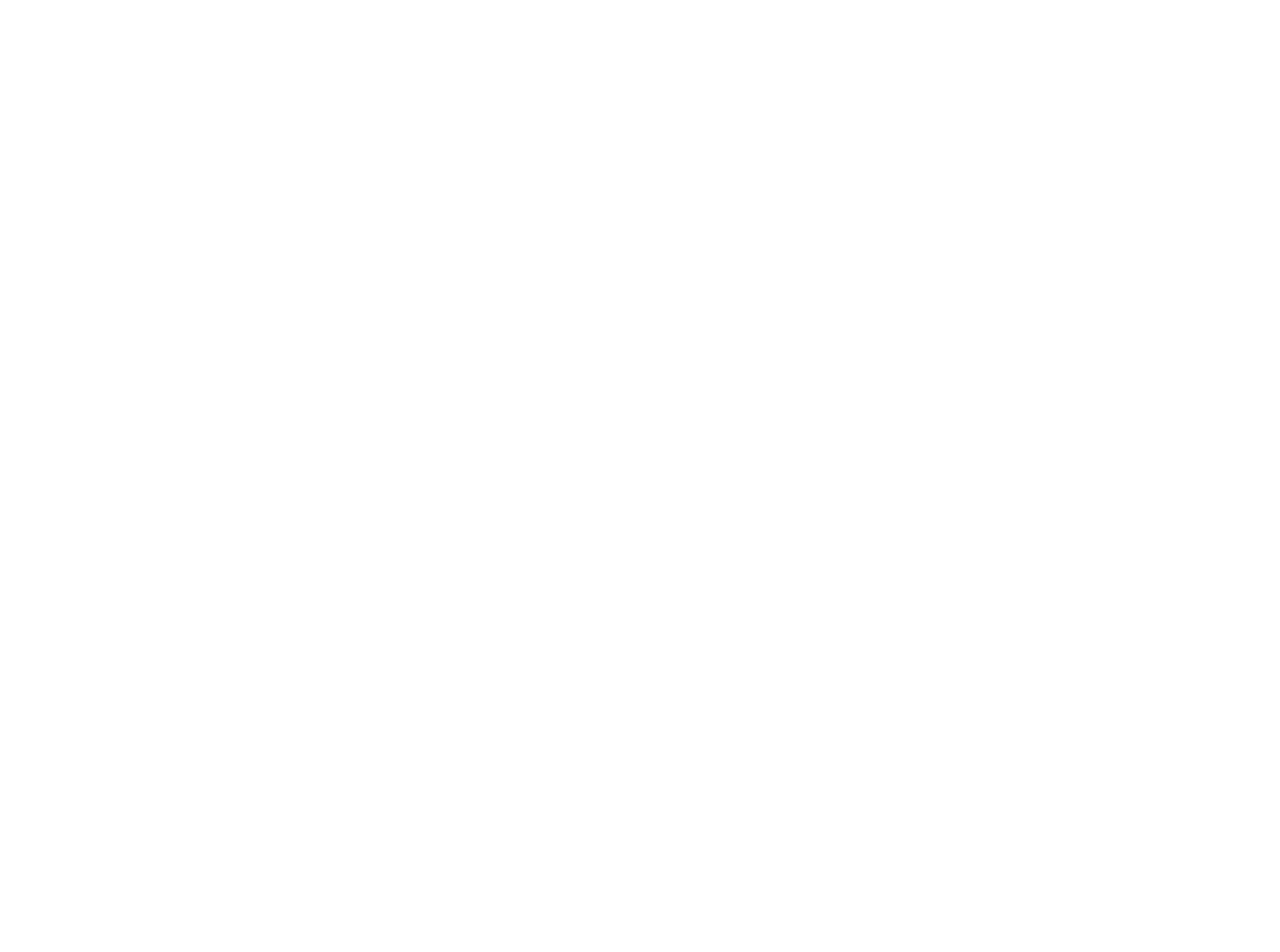
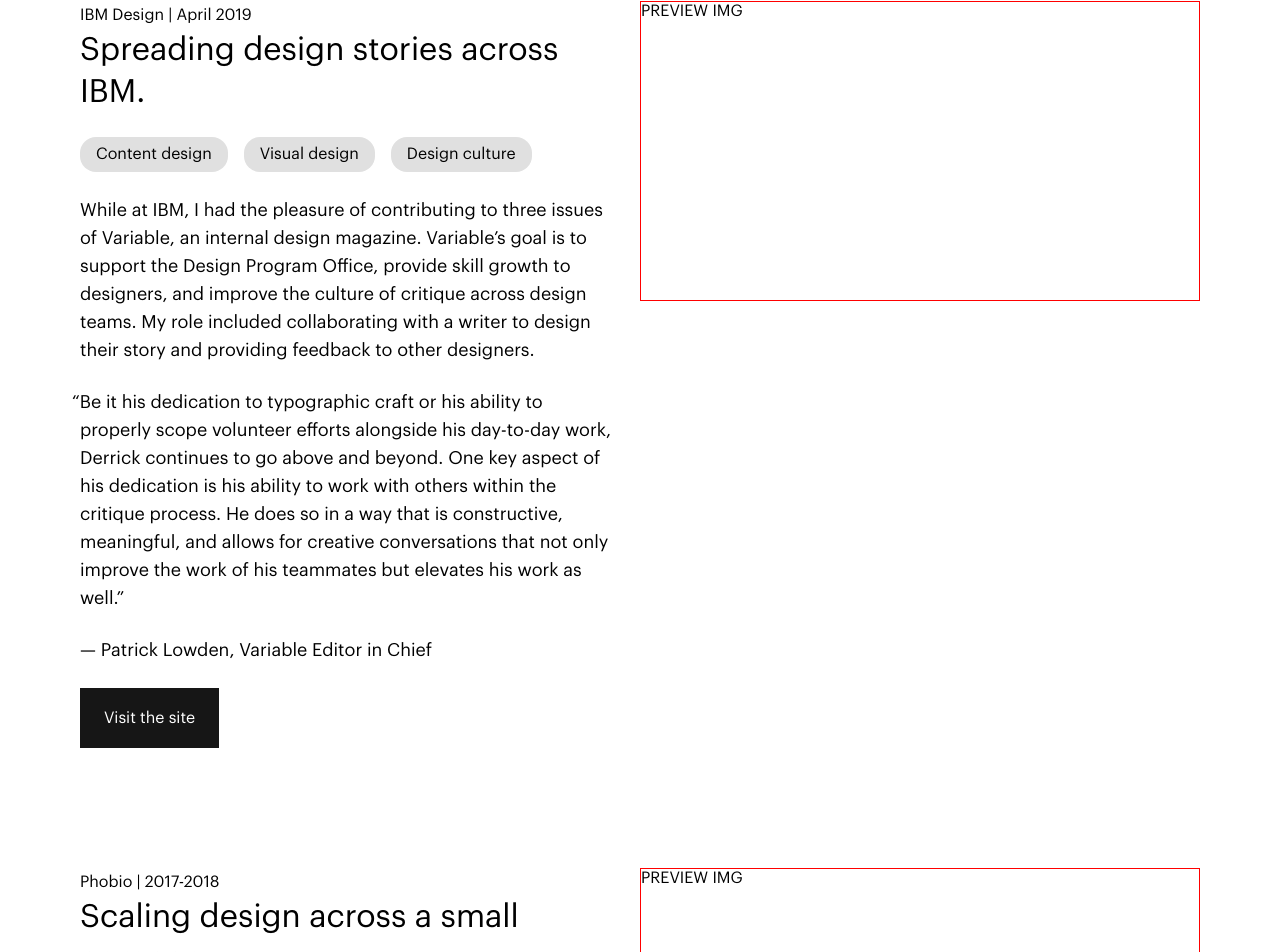
Before and after one commit to carynligon/d-portfolio, a Nuxt app: page /other in a window 1280 px wide. Shown: the part 1357-2309 px from the top of the page. Before the commit the page ends 1067 px from the top, so only its background shows below. Built offline with nearby package versions, Linux system fonts and the light colour scheme.

Commit message:
other page

```diff
--- a/components/BottomNav.vue
+++ b/components/BottomNav.vue
@@ -56,7 +56,7 @@
 <style>
 .bottom-nav-links {
   display: flex;
-  margin-top: 2.5rem;
+  margin-top: 5rem;
   padding: 0;
 }
 .bottom-nav-links a {
--- a/components/Footer.vue
+++ b/components/Footer.vue
@@ -33,7 +33,7 @@
 .footer-nav {
   --width: 12;
   align-items: center;
-  margin-top: 8.625rem;
+  margin-top: 7.5rem;
   margin-bottom: var(--spacer-xl);
   padding-left: 0;
 }
--- a/components/ProjectMenu.vue
+++ b/components/ProjectMenu.vue
@@ -31,4 +31,12 @@
   height: 480px;
   --width: 6;
 }
+.project-menu a {
+  position: relative;
+}
+.project-menu a::before {
+  background-color: red;
+  content: '';
+  display: block;
+}
 </style>
--- a/components/ProjectPreview.vue
+++ b/components/ProjectPreview.vue
@@ -1,15 +1,28 @@
 <template>
   <div class="container">
-    <div class="content-left column">
-      <p>{{copy.company}} | {{copy.date}}</p>
+    <div class="content left column">
+      <p class="date">{{copy.company ? `${copy.company} | ` : ''}}{{copy.date}}</p>
       <h2>{{copy.title}}</h2>
-      <div class="tag" v-for="(tag, index) in copy.tags" :key="'tag-' + index">
-        <span>{{tag}}</span>
+      <div class="tags">
+        <span v-for="(tag, index) in copy.tags" :key="'tag-' + index">{{tag}}</span>
       </div>
-      <p v-for="(paragraph, index) in copy.paragraphs" :key="'project-p-' + index"</p>
-      <a v-if="copy.link" :href="copy.link">Visit the site</a>
+      <div v-for="(paragraph, index) in copy.paragraphs" :key="'project-p-' + index">
+        <p v-bind:class="{quote: paragraph.withQuote}" v-if="paragraph.text">{{paragraph.text}}</p>
+        <ul v-if="paragraph.list">
+          <li v-for="(item, index) in paragraph.list" :key="'list-item-' + index">{{item}}</li>
+        </ul>
+      </div>
+      <div v-if="copy.contact">
+        <p>{{copy.contact.text}}</p>
+        <a
+          v-for="(teammate, index) in copy.contact.teammates"
+          :key="'teammate-' + index"
+          :href="teammate.link"
+        >{{teammate.name}}{{index !== copy.contact.teammates.length - 1 ? ', ' : ''}}</a>
+      </div>
+      <a class="visit-link" v-if="copy.link" :href="copy.link">Visit the site</a>
     </div>
-    <div class="content-right column">
+    <div class="content column">
       <div class="preview-image">PREVIEW IMG</div>
     </div>
   </div>
@@ -33,8 +46,59 @@
 </script>
 
 <style scoped>
-/* h2 {
-  font-size: var(--font-size-h2);
-  font-weight: 400;
-} */
+.container {
+  margin-top: 7.5rem;
+}
+.content {
+  --width: 6;
+}
+.content.left {
+  padding-right: var(--spacer-md);
+}
+.date {
+  font-size: var(--font-size-body-sm);
+  margin-top: 0;
+}
+h2 {
+  margin-bottom: var(--spacer-md);
+}
+.tags {
+  display: flex;
+  flex-wrap: wrap;
+  margin-bottom: calc(var(--spacer-xs) * -1);
+}
+.tags span {
+  background-color: var(--gray);
+  border-radius: 1rem;
+  margin-right: 1rem;
+  margin-bottom: var(--spacer-xs);
+  padding: var(--spacer-xs) 1rem;
+}
+p {
+  margin-top: var(--spacer-md);
+}
+.quote:first-letter,
+.quote::first-letter {
+  margin-left: calc(var(--spacer-xs) * -1);
+}
+.preview-image {
+  border: 1px solid red;
+  height: 300px;
+  width: 100%;
+}
+.visit-link {
+  background-color: var(--black);
+  color: #fff;
+  display: inline-block;
+  font-size: var(--font-size-md);
+  margin-top: var(--spacer-md);
+  padding: 1rem var(--spacer-md);
+}
+ul {
+  list-style-type: disc;
+  padding: var(--spacer-md) 0 0 var(--font-size-body);
+}
+li {
+  font-size: var(--font-size-body-sm);
+}
 </style>
--- a/copy/other.ts
+++ b/copy/other.ts
@@ -11,9 +11,92 @@
       date: 'April 2020',
       company: 'IBM Design',
       tags: ['Illustration', 'Design systems'],
-      paragraphs: ['From creating illustration to providing feedback to other teams and contractors, from creating guidelines for my immediate team to creating standards to be used across the company, my experience with illustration has been diverse. Most recently, I was part of a small guild of designers across different business who defined illustration principles, styles, and best practices to be included in the IBM Design Language. After work with a smaller team of designers and an outside agencies, we published our first version of illustration guidelines in April of 2020.'],
-      link: '',
+      paragraphs: [
+        {
+          text: 'From creating illustration to providing feedback to other teams and contractors, from creating guidelines for my immediate team to creating standards to be used across the company, my experience with illustration has been diverse. Most recently, I was part of a small guild of designers across different business who defined illustration principles, styles, and best practices to be included in the IBM Design Language. After work with a smaller team of designers and an outside agencies, we published our first version of illustration guidelines in April of 2020.'
+        }
+      ],
       images: ['']
-    }
+    },
+    {
+      title: 'Spreading design stories across IBM.',
+      date: 'April 2019',
+      company: 'IBM Design',
+      tags: ['Content design', 'Visual design', 'Design culture'],
+      paragraphs: [
+        {
+          text: 'While at IBM, I had the pleasure of contributing to three issues of Variable, an internal design magazine. Variable’s goal is to support the Design Program Office, provide skill growth to designers, and improve the culture of critique across design teams. My role included collaborating with a writer to design their story and providing feedback to other designers.'
+        },
+        {
+          text: '“Be it his dedication to typographic craft or his ability to properly scope volunteer efforts alongside his day-to-day work, Derrick continues to go above and beyond. One key aspect of his dedication is his ability to work with others within the critique process. He does so in a way that is constructive, meaningful, and allows for creative conversations that not only improve the work of his teammates but elevates his work as well.”',
+          withQuote: true
+        },
+        {
+          text: '— Patrick Lowden, Variable Editor in Chief'
+        }
+      ],
+      link: 'test',
+      images: ['']
+    },
+    {
+      title: 'Scaling design across a small company.',
+      date: '2017-2018',
+      company: 'Phobio',
+      tags: ['Product design', 'Design strategy', 'User research', 'Brand design', 'Illustration', 'Visual design'],
+      paragraphs: [
+        {
+          text: 'Phobio is a device trade-in and workforce communication company. As one of two designers at a young, small company I was responsible for projects across the company. This included delivering design assets for brand, marketing, and product, working with business leaders to craft the stories for pitches to companies like Apple and Samsung, leading research efforts around user trade-in behaviors, and designing the user experiences for trade-in partnernships with Sprint and Apple. My experience at Phobio pushed my craft and my design leadership. I’m also unable to share examples from some of the partner experiences.'
+        },
+      ],
+      images: ['']
+    },
+    {
+      title: 'Helping legal teams manage legal matters and respond to litigation.',
+      date: '2015-2016',
+      company: 'IBM Design',
+      tags: ['Product design', 'Visual design', 'User research', 'Design systems'],
+      paragraphs: [
+        {
+          text: 'The first product I worked on at IBM was called StoredIQ for Legal. Approximately 90% of corporate cases are settled prior to the collection process because companies have no insight into their employee data. StoredIQ was created to eliminate the complexity, pain, and cost associated with managing legal matters and litigation. I was both a product designer and visual lead on the team. Here are some highlights from my time on the team:'
+        },
+        {
+          list: [
+            'Lead a visual update of the product to better align with the IBM Design Language.',
+            'Participated in a user research session at the headquarters of a major automobile company based in LA. This helped us better understand the paralegals we were designing for and invaluable for planning our next release.',
+            'Delivered designs for new features and improved experiences around data collection and legal matter management throughout two product release cycles.',
+            'Embedding with our global engineering team for a 2-week “war room” in Böblingen, Germany.'
+          ]
+        },
+      ],
+      contact: {
+        text: 'If you’re interested in learning more about this project please reach out. Teammate case studies: ',
+        teammates: [
+          {
+            name: 'Shelby Aranyi',
+            link: ''
+          },
+          {
+            name: 'McKenzie Carlile',
+            link: ''
+          },
+          {
+            name: 'Chengqi Zhu',
+            link: ''
+          }
+        ],
+      },
+      images: ['']
+    },
+    {
+      title: 'A place to learn and share your coffee experiences with others.',
+      date: '2018',
+      tags: ['Product design', 'Mobile design'],
+      paragraphs: [
+        {
+          text: 'Like with a lot of people, coffee is a big part of my daily routine. It’s also a part of my work history and even more so for my wife, Caryn. So when we were looking for a project to work on together, it seemed like a great place to start. With her looking for more experience with React Native and me wanting to explore new tools and more mobile design, we decided to work on a coffee app that we called Brew. The goal was to create a place for beginners to learn more about coffee and to perfect different brew methods while also serving as a place for more experienced brewers to share their knowledge. It’s an ongoing project, and one we pick up here and there when we’re looking for a side project.'
+        },
+      ],
+      images: ['']
+    },
   ]
 }
--- a/layouts/default.vue
+++ b/layouts/default.vue
@@ -13,6 +13,7 @@
   --font-size-h3: 1.5rem;
   --font-size-body: 1.125rem;
   --font-size-body-lg: 1.25rem;
+  --font-size-body-sm: 1rem;
 
   /* Spacing */
   --spacer-3xl: 3.5rem;
@@ -53,8 +54,12 @@
   list-style-type: none;
 }
 p,
-li {
+li,
+a {
   font-size: var(--font-size-body);
   line-height: 1.75rem;
 }
+.title {
+  padding-left: 0;
+}
 </style>
--- a/static/colors.css
+++ b/static/colors.css
@@ -1,6 +1,6 @@
 body {
   --black: #161616;
-  --gray: rgba(22,22,22,.5);
+  --gray: #E0E0E0;
   --links: #0336FF;
 }
 
--- a/static/grid.css
+++ b/static/grid.css
@@ -14,7 +14,7 @@
 	--width: 0; /* Default width of the element */
 
   width: calc(var(--width) / var(--columns) * 100%);
-  padding: 0 12px;
+  padding: 0;
 }
 
 .container .column:first-child {
```
